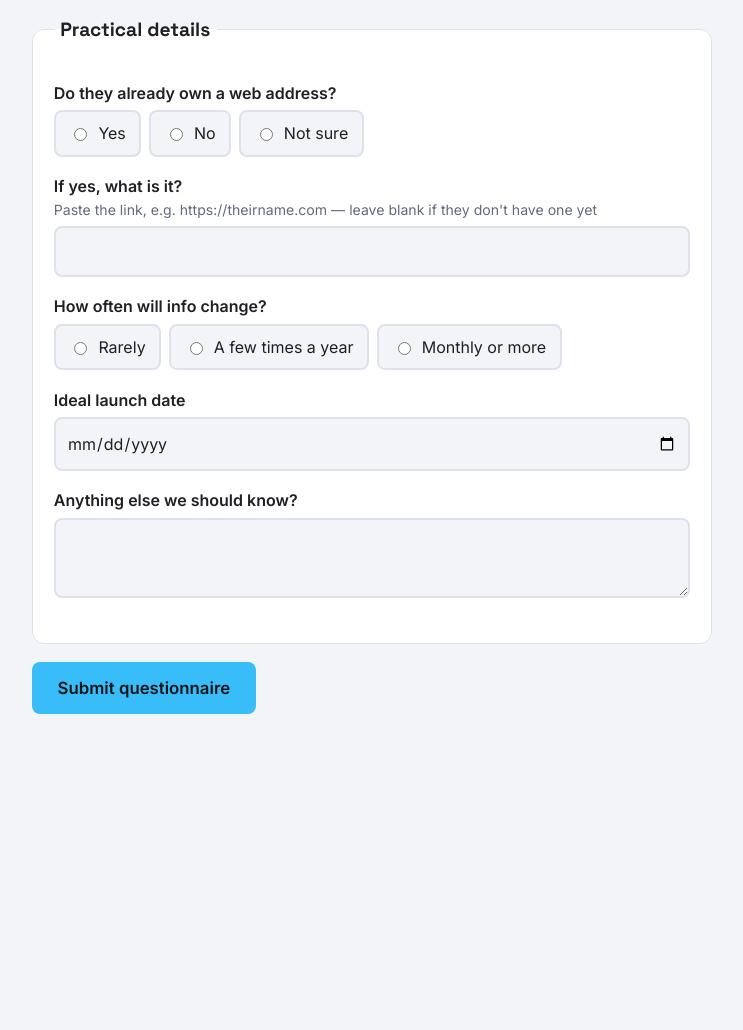
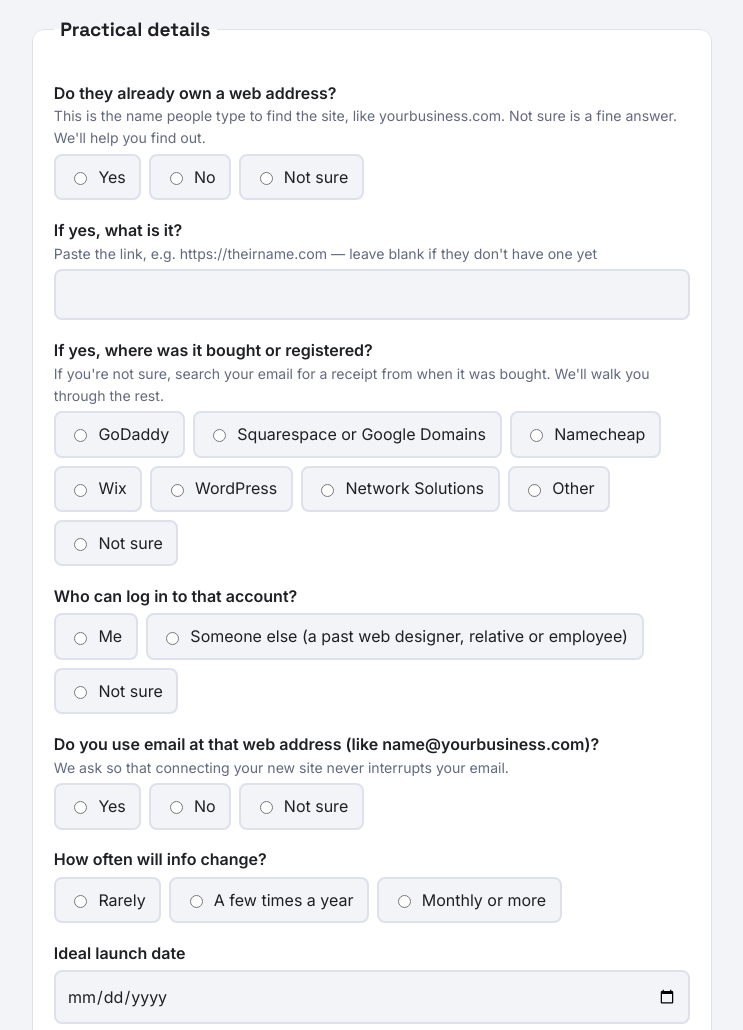
Before and after one commit to Preferred-Web-Solutions/Client-Questionnaire, a plain HTML site: page index.html in a window 1280 px wide. Shown: the part 4505-5535 px from the top of the page, without its empty margins (268-1011 px from the left). Before the commit the page ends 5299 px from the top, so only its background shows below. Drawn offline with Linux system fonts and the light colour scheme.

Commit message:
Ask about registrar, account access and email on the domain
Co-Authored-By: Claude Sonnet 5.5 <noreply@anthropic.com>
Claude-Session: https://claude.ai/code/session_01DKMT8mQUsoLMtnmE8WDe8z

```diff
--- a/index.html
+++ b/index.html
@@ -74,7 +74,7 @@ const RL=(id)=>({id,k:"revlinks"});
 const revs=[R("rev","Do you have published customer reviews?",yn),C("revwhere","Where are they posted?",["Google","Facebook","Yelp","TripAdvisor","Nextdoor","Angi/HomeAdvisor","Their own site","Other"]),RL("revlinks")];
 const basics=(x)=>["Basics",[T("biz","Business name"),T("owner","Owner / main contact"),T("phone","Phone number"),T("email","Email"),T("addr",x),A("hours","Business hours","Each day and time, plus holiday hours"),T("cur","Current website")]];
 const look=(o)=>["Look and feel",[C("style","Which words fit the feeling you want?",o),T("colors","Colors to use, or avoid"),R("logo","Do you have a logo?",["Yes, ready to use","Yes, needs improvement","No"]),F("logofile","Add their logo","image/*"),T("likes","Websites they like, and why")]];
-const prac=["Practical details",[R("domain","Do they already own a web address?",yn),T("domainlink","If yes, what is it?","Paste the link, e.g. https://theirname.com — leave blank if they don't have one yet"),R("update","How often will info change?",["Rarely","A few times a year","Monthly or more"]),D("launch","Ideal launch date"),A("more","Anything else we should know?")]];
+const prac=["Practical details",[R("domain","Do they already own a web address?",yn,"This is the name people type to find the site, like yourbusiness.com. Not sure is a fine answer. We'll help you find out."),T("domainlink","If yes, what is it?","Paste the link, e.g. https://theirname.com — leave blank if they don't have one yet"),R("registrar","If yes, where was it bought or registered?",["GoDaddy","Squarespace or Google Domains","Namecheap","Wix","WordPress","Network Solutions","Other","Not sure"],"If you're not sure, search your email for a receipt from when it was bought. We'll walk you through the rest."),R("domainaccess","Who can log in to that account?",["Me","Someone else (a past web designer, relative or employee)","Not sure"]),R("domainemail","Do you use email at that web address (like name@yourbusiness.com)?",yn,"We ask so that connecting your new site never interrupts your email."),R("update","How often will info change?",["Rarely","A few times a year","Monthly or more"]),D("launch","Ideal launch date"),A("more","Anything else we should know?")]];
 const forms={
 r:[basics("Restaurant address"),
 ["Goals",[C("goal","What should the website do?",["Bring in walk-ins","Take online orders","Take reservations","Get catering requests","Show off the food","Build a loyal following"]),A("pain","What isn't working today?")]],
```
